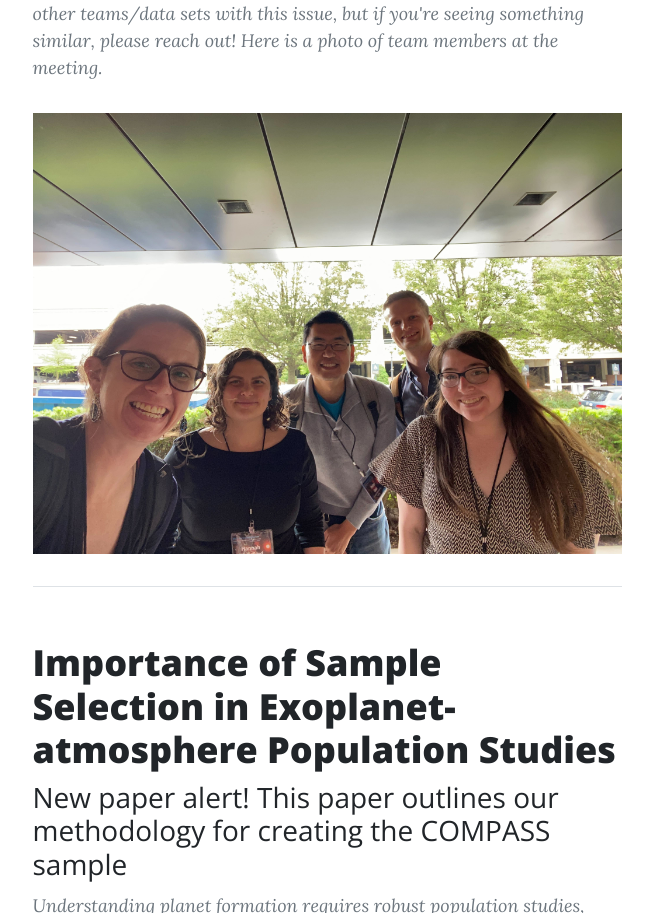
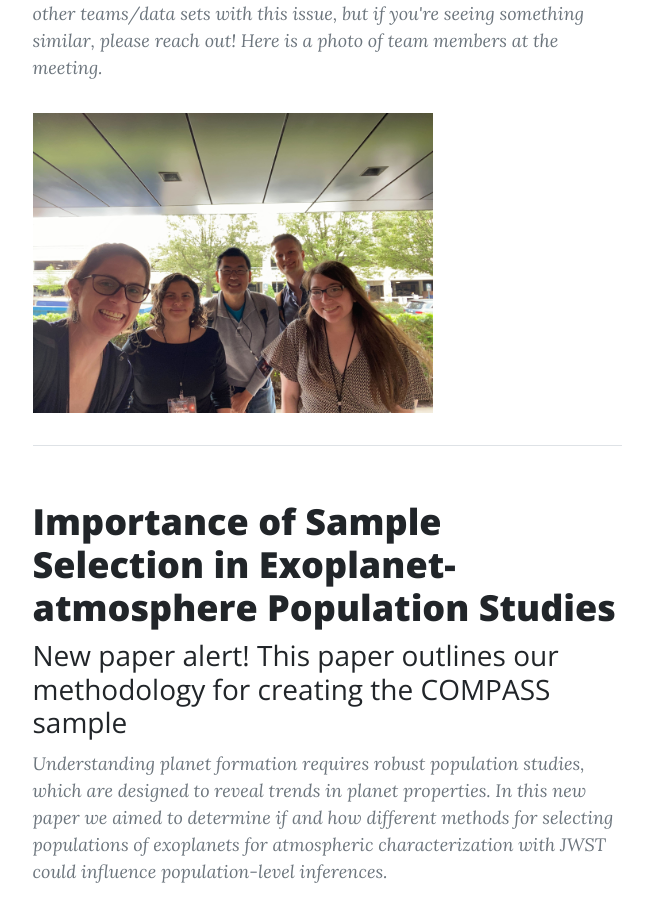
Before and after one commit to compass-jwst/compass-jwst.github.io, a plain HTML site: page news.html in a window 1280 px wide. Shown: the part 947-1860 px from the top of the page, without its empty margins (313-966 px from the left). Drawn offline with nearby package versions, Linux system fonts and the light colour scheme.

Commit message:
Update news.html

```diff
--- a/news.html
+++ b/news.html
@@ -63,7 +63,9 @@
                         <p class="post-meta">
                             Nicole's poster gave a status update on our analysis of TOI-836.01 (which she is leading from the observational side), in particular an issue we are seeing across multiple reductions (Eureka!, ExoTIC-JEDI, Tiberius) where the mid-transit times fit to the NRS1 and NRS 2 data differ by multiple sigma. Nicole has done a deep dive on a systematic model that includes different JWST engineering parameters, but so far we haven't been able to crack this difference. We haven't heard of any other teams/data sets with this issue, but if you're seeing something similar, please reach out! Here is a photo of team members at the meeting.
                         </p>
-                        <p><img class="img-fluid" src="assets/img/meetings/IMG_1165.jpg"</p>
+                        <p><img src="assets/img/meetings/IMG_1165.jpg"
+                            width=400px
+                           height=auto /></p>
                     </div>
                     <!-- Divider-->
                     <hr class="my-4" />
```
